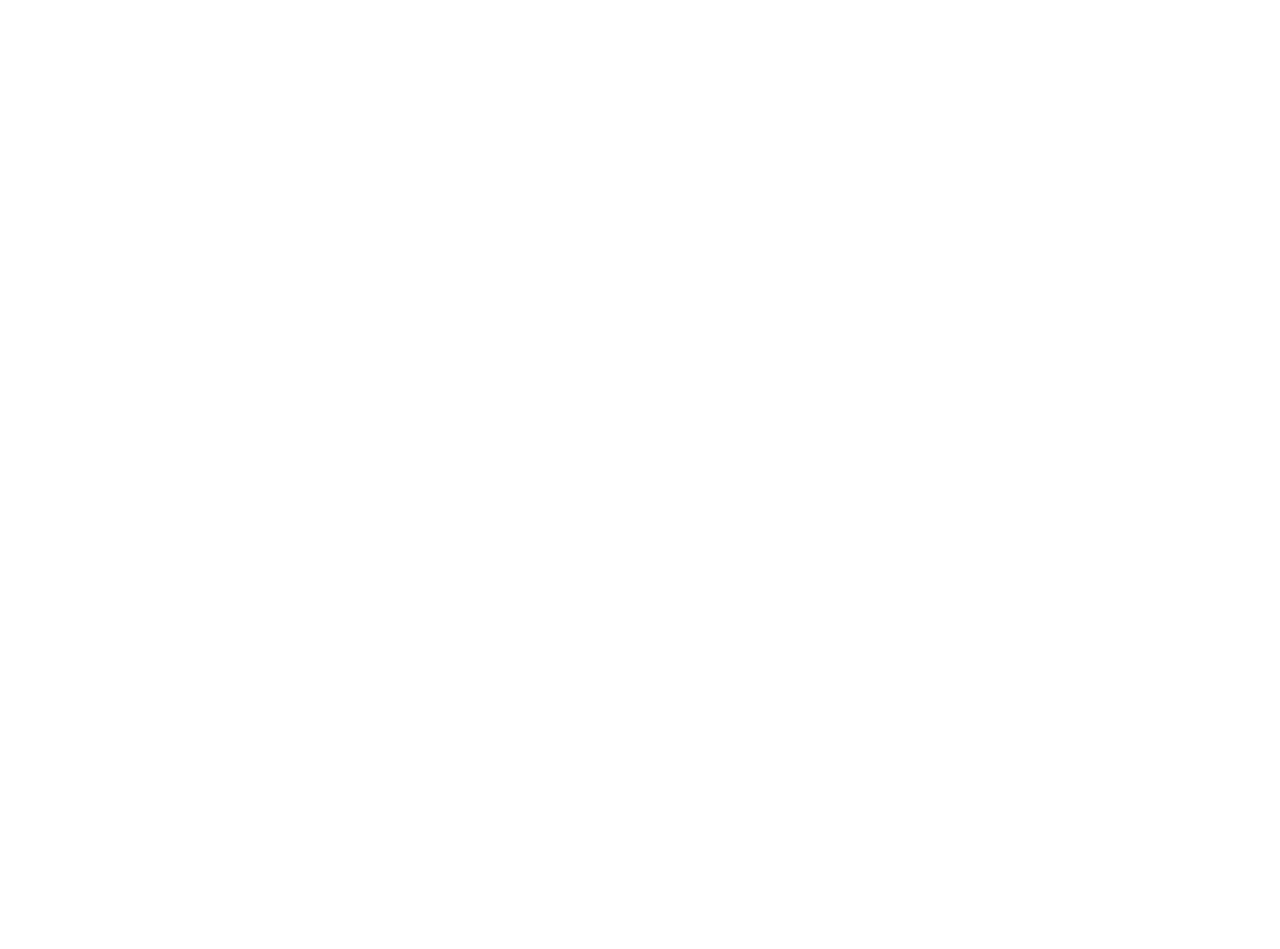
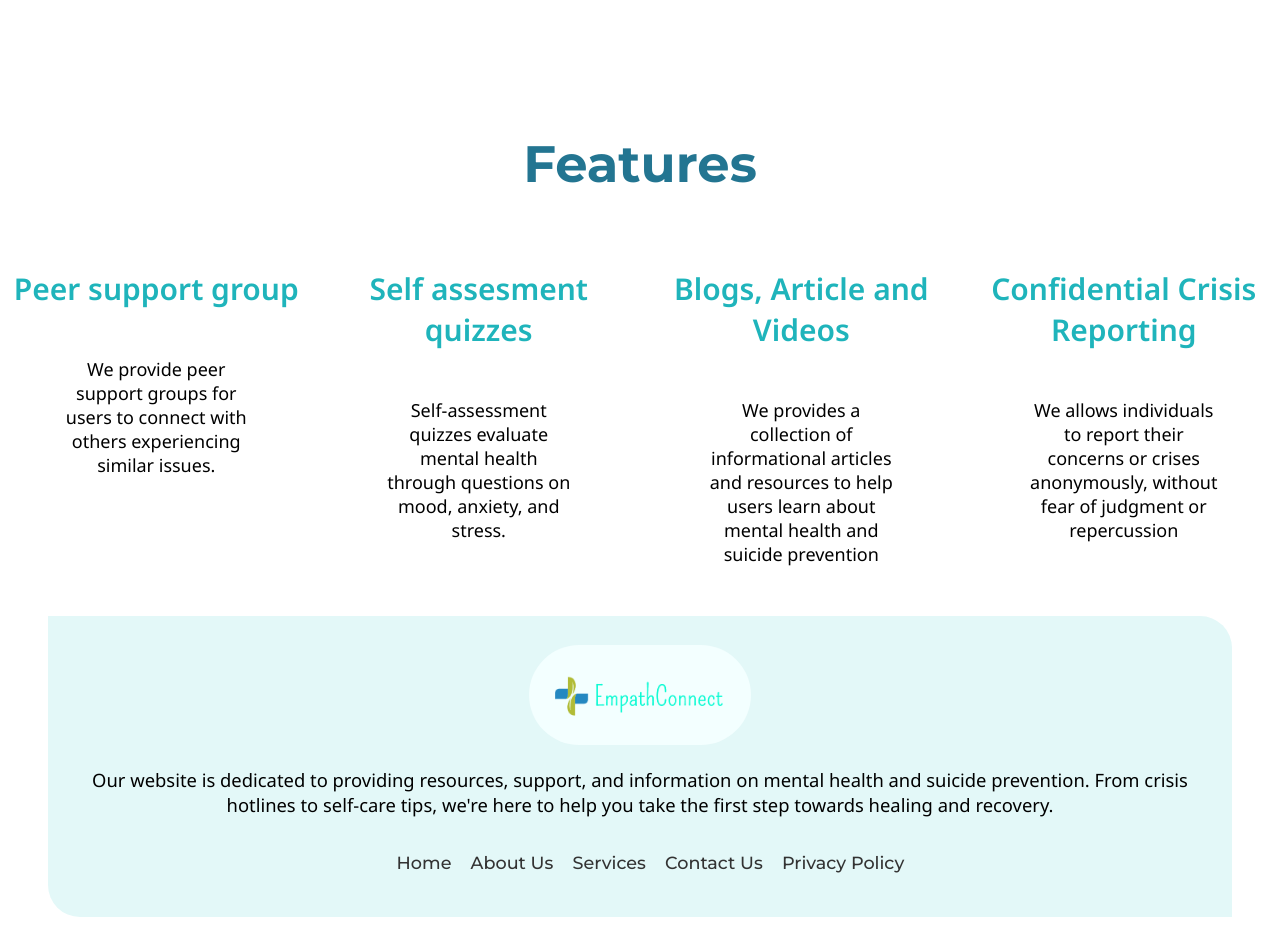
Before and after one commit to devayanm/iemhacks_tat-tvam-asi, a React (Create React App) app: page / in a window 1280 px wide. Shown: the part 1440-2389 px from the top of the page. Before the commit the page ends 1280 px from the top, so only its background shows below. Built offline with nearby package versions, Linux system fonts and the light colour scheme.

Commit message:
added features and footer

```diff
--- a/src/App.js
+++ b/src/App.js
@@ -1,5 +1,5 @@
 import './App.css';
-import { Navbar } from './components';
+import { Navbar, Footer } from './components';
 import { Routes, Route } from "react-router-dom";
 import { HomePage } from './Pages';
 
@@ -11,7 +11,7 @@
 
         <Route exact path="/" element={<HomePage />} />
       </Routes>
-      {/* <Footer /> */}
+      <Footer />
     </div>
   );
 }
--- a/src/Pages/HomePage.js
+++ b/src/Pages/HomePage.js
@@ -1,10 +1,11 @@
 import React from 'react'
-import { Header } from '../components'
+import { Header, Features } from '../components'
 
 const HomePage = () => {
     return (
         <div>
             <Header />
+            <Features />
         </div>
     )
 }
--- /dev/null
+++ b/src/components/Features/Features.css
@@ -0,0 +1,48 @@
+.section {
+    display: flex;
+    align-items: center;
+    justify-content: space-evenly;
+    flex-direction: row;
+    margin-top: 50px;
+}
+
+.content-container {
+    display: flex;
+    flex-direction: column;
+    justify-content: center;
+    align-items: center;
+}
+
+.content-container h2 {
+    font-size: 3.2rem;
+    font-family: var(--montserrat);
+    color: var(--green);
+    position: relative;
+    top: 200px;
+}
+
+.grid-container {
+    display: grid;
+    grid-template-columns: repeat(4, 1fr);
+    gap: 10px;
+    margin-top: 200px;
+}
+
+.grid-card {
+    display: flex;
+    align-items: center;
+    flex-direction: column;
+}
+
+.grid-card h3 {
+    font-family: var(--noto);
+    font-size: 30px;
+    color: var(--bluish-green);
+}
+
+.grid-card p {
+    text-align: center;
+    width: 60%;
+    font-family: var(--noto);
+    font-size: 18px;
+}
--- /dev/null
+++ b/src/components/Features/Features.js
@@ -0,0 +1,37 @@
+import React from 'react'
+import './Features.css'
+// import image from "../../img/feature.jpg";
+
+const Section = () => {
+    return (
+        <div className="section">
+            <div className="content-container">
+                <h2>Features</h2>
+                <div className="grid-container">
+                    <div className='grid-card'>
+                        <span></span>
+                        <h3>Peer support group</h3>
+                        <p>We provide peer support groups for users to connect with others experiencing similar issues.</p>
+                    </div>
+                    <div className='grid-card'>
+                        <span></span>
+                        <h3>Self assesment quizzes</h3>
+                        <p>Self-assessment quizzes evaluate mental health through questions on mood, anxiety, and stress.</p>
+                    </div>
+                    <div className='grid-card'>
+                        <span></span>
+                        <h3>Blogs, Article and Videos</h3>
+                        <p>We provides a collection of informational articles and resources to help users learn about mental health and suicide prevention</p>
+                    </div>
+                    <div className='grid-card'>
+                        <span></span>
+                        <h3>Confidential Crisis Reporting</h3>
+                        <p>We allows individuals to report their concerns or crises anonymously, without fear of judgment or repercussion</p>
+                    </div>
+                </div>
+            </div>
+        </div>
+    );
+};
+
+export default Section;
--- /dev/null
+++ b/src/components/Footer/Footer.css
@@ -0,0 +1,49 @@
+footer {
+    background-color: var(--light-blue);
+    padding: 1.8rem 0;
+    margin: 2rem 3rem;
+    border-radius: 0 2rem;
+}
+
+.footer-container {
+    max-width: 1200px;
+    margin: 0 auto;
+    display: flex;
+    flex-direction: column;
+    justify-content: center;
+    align-items: center;
+    flex-wrap: wrap;
+}
+
+.logo-container {
+    flex: 1;
+    text-align: center;
+}
+
+.logo-container img {
+    height: 100px;
+    width: auto;
+    border-radius: 50px;
+}
+
+.info-container {
+    flex: 3;
+    font-size: 1.15rem;
+    font-weight: 400;
+    font-family: var(--noto);
+    text-align: center;
+    margin: 0 20px;
+}
+
+.nav-container ul {
+    display: flex;
+    list-style: none;
+}
+
+.nav-container ul li {
+    margin-right: 1.2rem;
+    font-size: 1.1rem;
+    font-weight: 500;
+    font-family: var(--montserrat);
+    color: var(--black);
+}
--- a/src/components/Footer/Footer.js
+++ b/src/components/Footer/Footer.js
@@ -0,0 +1,31 @@
+import React from "react";
+import "./Footer.css";
+import logo from '../../img/logo.png'
+import { Link } from "react-router-dom";
+
+
+function Footer() {
+    return (
+        <footer>
+            <div className="footer-container">
+                <div className="logo-container">
+                    <Link to="/"><img src={logo} alt="Logo" /></Link>
+                </div>
+                <div className="info-container">
+                    <p>Our website is dedicated to providing resources, support, and information on mental health and suicide prevention. From crisis hotlines to self-care tips, we're here to help you take the first step towards healing and recovery.</p>
+                </div>
+                <div className="nav-container">
+                    <ul>
+                        <li>Home</li>
+                        <li>About Us</li>
+                        <li>Services</li>
+                        <li>Contact Us</li>
+                        <li>Privacy Policy</li>
+                    </ul>
+                </div>
+            </div>
+        </footer>
+    );
+}
+
+export default Footer;
--- a/src/components/Header/Header.css
+++ b/src/components/Header/Header.css
@@ -81,10 +81,10 @@
     font-weight: 400;
     text-align: center;
     margin-top: 1rem;
-    width: 48%;
+    width: 60%;
     background-color: var(--bluish-green);
     border-radius: 0 2rem 0 2rem;
-    height: 19rem;
+    height: 400px;
 }
 
 .highlight {
--- a/src/components/Header/Header.js
+++ b/src/components/Header/Header.js
@@ -14,14 +14,15 @@
                 <div className="header-image-2"></div>
                 <div className="header-content-2">
                     <p>Our platform is dedicated to providing access to resources, support, and a safe space for people to talk about their mental health experiences. We understand the importance of mental health and strive to provide evidence-based information and tools to help manage symptoms of anxiety, depression, trauma, and other challenges.
-                    </p><p>We are here to support you on your journey to wellness. Our community is guided by a team of experts and we encourage individuals to take the first step towards a happier and healthier life by joining us. We are committed to breaking the stigma surrounding mental health and creating a world where everyone can thrive.<br />
+                    </p>
+                    <p>We are here to support you on your journey to wellness. Our community is guided by a team of experts and we encourage individuals to take the first step towards a happier and healthier life by joining us. We are committed to breaking the stigma surrounding mental health and creating a world where everyone can thrive.<br />
                     </p>
                 </div>
             </div>
             <div className='header-row-4'>
                 <h1>Crisis Helpline</h1>
                 <p>For <span className='emergency'> emergency situations</span>, call onto the designated emergency phone number.</p>
-                <span className='phone'>+91 3598435989</span>
+                <span className='phone'>1800-233-330</span>
             </div>
         </header>
     )
--- a/src/components/Navbar/Navbar.css
+++ b/src/components/Navbar/Navbar.css
@@ -9,7 +9,9 @@
   }
 
   .navbar__logo img {
-    height: 50px;
+    height: 100px;
+    width: auto;
+    border-radius: 50px;
   }
 
   .navbar__items {
--- a/src/components/index.js
+++ b/src/components/index.js
@@ -1,7 +1,7 @@
 export {default as Navbar} from './Navbar/Navbar'
-// export {default as Footer} from './Footer/Footer'
+export {default as Footer} from './Footer/Footer'
 export {default as Header} from './Header/Header'
-// export {default as Features} from './Features/Features'
+export {default as Features} from './Features/Features'
 // export {default as ArticleCarousel} from './Resource/Article Carousel/ArticleCarousel'
 // export {default as BlogCarousel} from './Resource/Blog Carousel/BlogCarousel'
 // export {default as VideosCarousel} from './Resource/Videos Carousel/VideoCarousel'
```
Also changed, not shown: src/components/Features/Feautures.js (deleted).
